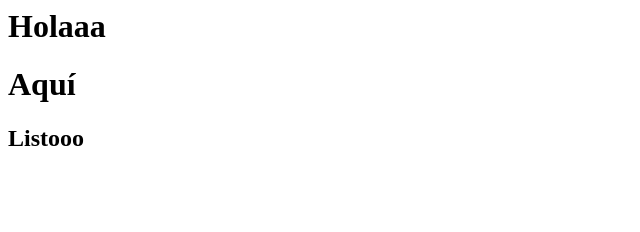
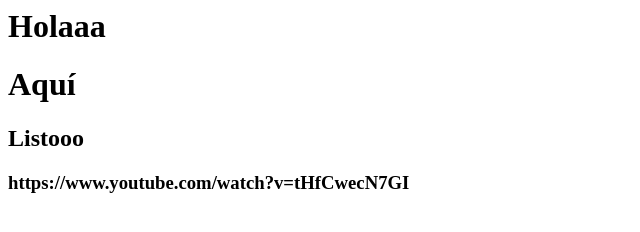
Before and after one commit to Geralssayago/Viernes-Lab-2, a plain HTML site: page index.html in a window 1280 px wide. Shown: the whole page, without its empty margins (0-640 px from the left). Drawn offline with Linux system fonts and the light colour scheme.

Commit message:
CON VIDEO

```diff
--- a/index.html
+++ b/index.html
@@ -3,5 +3,6 @@
     <h1>Holaaa</h1>
     <h1>Aquí</h1>
     <h2>Listooo</h2>
+    <h3>https://www.youtube.com/watch?v=tHfCwecN7GI</h3>
   </body>
 </html>
```
